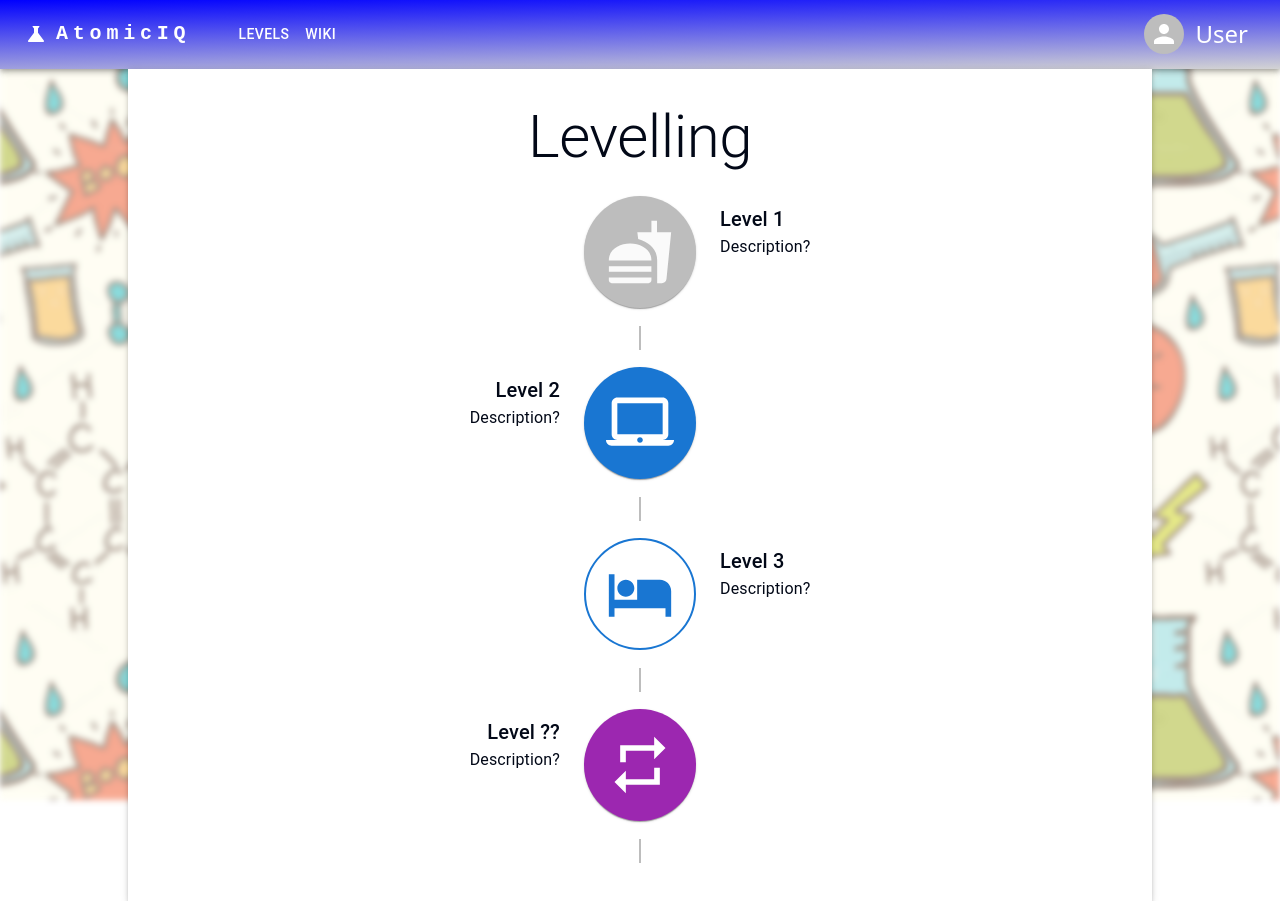
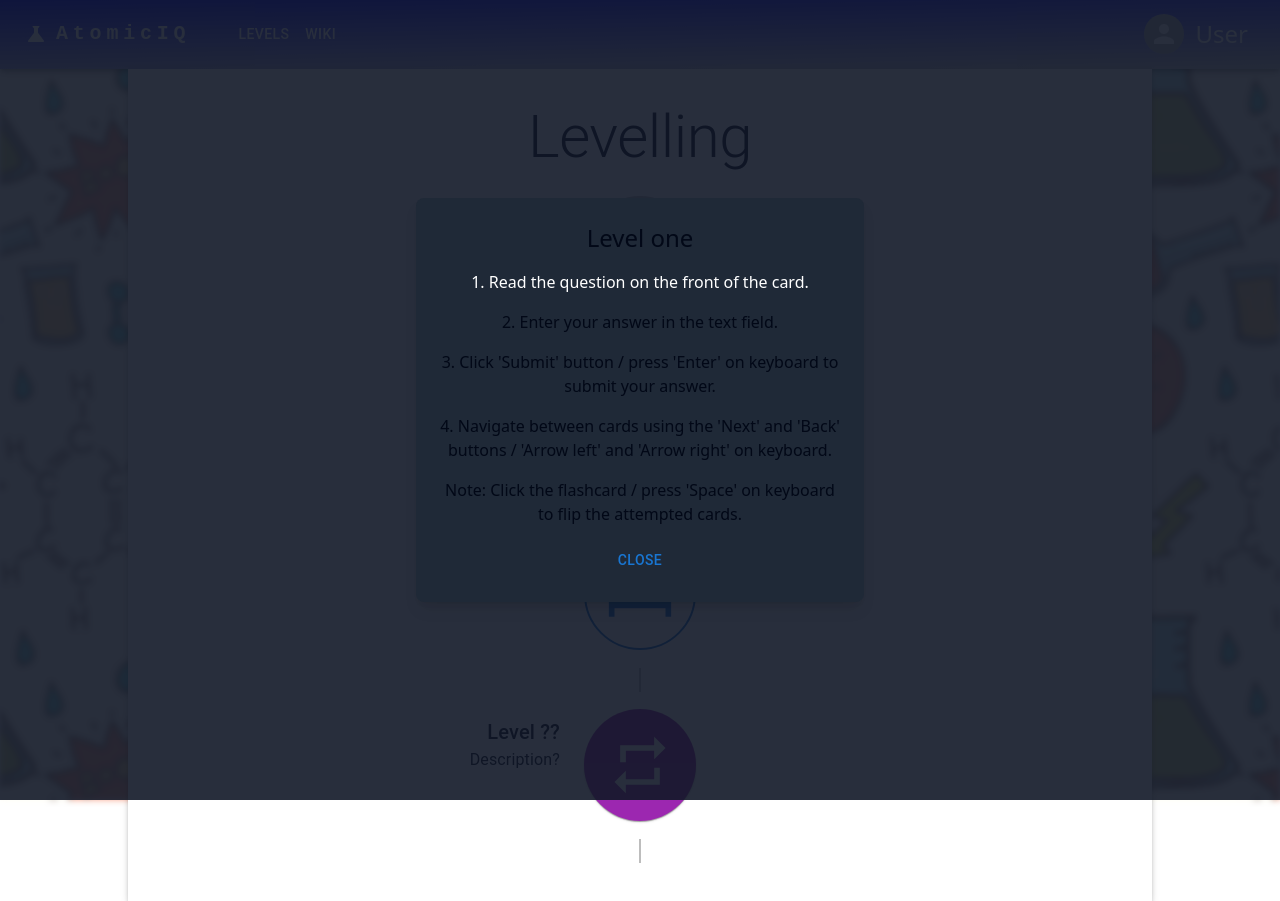
Before and after one commit to swu628/se701-project-React-AtomicIQ, a React (Vite) app in the folder Frontend/: page /levels in a window 1280 px wide. Both pictures are taken after a click on the button 640 px from the left and 252 px from the top of the page. Built offline with nearby package versions, Linux system fonts and the light colour scheme.

Commit message:
level intro pages completed

```diff
--- a/Frontend/src/Pages/Levels.tsx
+++ b/Frontend/src/Pages/Levels.tsx
@@ -1,18 +1,27 @@
-import Timeline from "@mui/lab/Timeline";
-import TimelineItem from "@mui/lab/TimelineItem";
-import TimelineSeparator from "@mui/lab/TimelineSeparator";
-import TimelineConnector from "@mui/lab/TimelineConnector";
-import TimelineContent from "@mui/lab/TimelineContent";
-import TimelineDot from "@mui/lab/TimelineDot";
+import {
+  Timeline,
+  TimelineItem,
+  TimelineSeparator,
+  TimelineConnector,
+  TimelineContent,
+  TimelineDot,
+} from "@mui/lab";
 import FastfoodIcon from "@mui/icons-material/Fastfood";
 import LaptopMacIcon from "@mui/icons-material/LaptopMac";
 import HotelIcon from "@mui/icons-material/Hotel";
 import RepeatIcon from "@mui/icons-material/Repeat";
+import { LevelOne } from "~/components/Levels/LevelOne";
+import { LevelTwo } from "~/components/Levels/LevelTwo";
+import { LevelThree } from "~/components/Levels/LevelThree";
+import { MoreLevels } from "~/components/Levels/MoreLevels";
 import { useState, useEffect } from "react";
 import { Container, Typography, Button } from "@mui/material";
 
 export default function Levels() {
-  const [isVisitingInfo, setIsVisitingInfo] = useState(false);
+  const [isLevelOneVisible, setIsLevelOneVisible] = useState(false);
+  const [isLevelTwoVisible, setIsLevelTwoVisible] = useState(false);
+  const [isLevelThreeVisible, setIsLevelThreeVisible] = useState(false);
+  const [isMoreLevelsVisible, setIsMoreLevelsVisible] = useState(false);
 
   useEffect(() => {
     document.body.classList.add("backgroundImage");
@@ -39,8 +48,20 @@ export default function Levels() {
     height: "3vh",
   };
 
-  function toggleInfo() {
-    setIsVisitingInfo((prev) => !prev);
+  function toggleLevelOne() {
+    setIsLevelOneVisible((prev) => !prev);
+  }
+
+  function toggleLevelTwo() {
+    setIsLevelTwoVisible((prev) => !prev);
+  }
+
+  function toggleLevelThree() {
+    setIsLevelThreeVisible((prev) => !prev);
+  }
+
+  function toggleMoreLevels() {
+    setIsMoreLevelsVisible((prev) => !prev);
   }
 
   return (
@@ -54,7 +75,7 @@ export default function Levels() {
       <Timeline>
         <TimelineItem position="right">
           <TimelineSeparator>
-            <Button onClick={toggleInfo}>
+            <Button onClick={toggleLevelOne}>
               <TimelineDot>
                 <FastfoodIcon sx={timelineIconStyles} />
               </TimelineDot>
@@ -70,7 +91,7 @@ export default function Levels() {
         <TimelineItem position="left">
           <TimelineSeparator>
             <TimelineConnector sx={connectorStyles} />
-            <Button onClick={toggleInfo}>
+            <Button onClick={toggleLevelTwo}>
               <TimelineDot color="primary">
                 <LaptopMacIcon sx={timelineIconStyles} />
               </TimelineDot>
@@ -86,7 +107,7 @@ export default function Levels() {
         <TimelineItem position="right">
           <TimelineSeparator>
             <TimelineConnector sx={connectorStyles} />
-            <Button onClick={toggleInfo}>
+            <Button onClick={toggleLevelThree}>
               <TimelineDot color="primary" variant="outlined">
                 <HotelIcon sx={timelineIconStyles} />
               </TimelineDot>
@@ -102,7 +123,7 @@ export default function Levels() {
         <TimelineItem position="left">
           <TimelineSeparator>
             <TimelineConnector sx={connectorStyles} />
-            <Button onClick={toggleInfo}>
+            <Button onClick={toggleMoreLevels}>
               <TimelineDot color="secondary">
                 <RepeatIcon sx={timelineIconStyles} />
               </TimelineDot>
@@ -118,29 +139,30 @@ export default function Levels() {
         </TimelineItem>
       </Timeline>
 
-      {/* <AnimatePresence>
-        {showRules && (
-          <motion.div
-            className="fixed top-0 left-0 w-full h-full bg-gray-900 bg-opacity-90 flex items-center justify-center z-50"
-            initial={{ x: '-100%' }}
-            animate={{ x: 0 }}
-            exit={{ x: '-100%' }}
-            transition={{ duration: 0.5 }}
-          >
-            <div className="bg-gray-800 p-6 rounded-lg shadow-lg max-w-md text-center">
-              <h2 className="text-2xl mb-4">Rules</h2>
-              <p className="mb-4">1. Read the question on the front of the card.</p>
-              <p className="mb-4">2. Enter your answer in the text field.</p>
-              <p className="mb-4">3. Click 'Submit' button / press 'Enter' on keyboard to submit your answer.</p>
-              <p className="mb-4">4. Navigate between cards using the 'Next' and 'Back' buttons / 'Arrow left' and 'Arrow right' on keyboard.</p>
-              <p className="mb-4">Note: Click the flashcard / press 'Space' on keyboard to flip the attempted cards.</p>
-              <Button onClick={toggleRules} className="px-4 py-2 bg-blue-500 rounded-lg hover:bg-blue-700">
-                Close
-              </Button>
-            </div>
-          </motion.div>
-        )}
-      </AnimatePresence> */}
+      {isLevelOneVisible && (
+        <LevelOne
+          isLevelOneVisible={isLevelOneVisible}
+          toggleLevelOne={toggleLevelOne}
+        />
+      )}
+      {isLevelTwoVisible && (
+        <LevelTwo
+          isLevelTwoVisible={isLevelTwoVisible}
+          toggleLevelTwo={toggleLevelTwo}
+        />
+      )}
+      {isLevelThreeVisible && (
+        <LevelThree
+          isLevelThreeVisible={isLevelThreeVisible}
+          toggleLevelThree={toggleLevelThree}
+        />
+      )}
+      {isMoreLevelsVisible && (
+        <MoreLevels
+          isMoreLevelsVisible={isMoreLevelsVisible}
+          toggleMoreLevels={toggleMoreLevels}
+        />
+      )}
     </Container>
   );
 }
--- /dev/null
+++ b/Frontend/src/components/Levels/LevelOne.tsx
@@ -0,0 +1,49 @@
+import { AnimatePresence, motion } from "framer-motion";
+import { Button } from "@mui/material";
+
+interface Props {
+  isLevelOneVisible: boolean;
+  toggleLevelOne: () => void;
+}
+
+export function LevelOne({ isLevelOneVisible, toggleLevelOne }: Props) {
+  return (
+    <AnimatePresence>
+      {isLevelOneVisible && (
+        <motion.div
+          className="fixed top-0 left-0 w-full h-full bg-gray-900 bg-opacity-90 flex items-center justify-center z-50"
+          initial={{ x: "-100%" }}
+          animate={{ x: 0 }}
+          exit={{ x: "-100%" }}
+          transition={{ duration: 0.5 }}
+        >
+          <div className="bg-gray-800 p-6 rounded-lg shadow-lg max-w-md text-center">
+            <h2 className="text-2xl mb-4">Level one</h2>
+            <p className="mb-4" style={{ color: "white" }}>
+              1. Read the question on the front of the card.
+            </p>
+            <p className="mb-4">2. Enter your answer in the text field.</p>
+            <p className="mb-4">
+              3. Click 'Submit' button / press 'Enter' on keyboard to submit
+              your answer.
+            </p>
+            <p className="mb-4">
+              4. Navigate between cards using the 'Next' and 'Back' buttons /
+              'Arrow left' and 'Arrow right' on keyboard.
+            </p>
+            <p className="mb-4">
+              Note: Click the flashcard / press 'Space' on keyboard to flip the
+              attempted cards.
+            </p>
+            <Button
+              onClick={toggleLevelOne}
+              className="px-4 py-2 bg-blue-500 rounded-lg hover:bg-blue-700"
+            >
+              Close
+            </Button>
+          </div>
+        </motion.div>
+      )}
+    </AnimatePresence>
+  );
+}
--- /dev/null
+++ b/Frontend/src/components/Levels/LevelThree.tsx
@@ -0,0 +1,49 @@
+import { AnimatePresence, motion } from "framer-motion";
+import { Button } from "@mui/material";
+
+interface Props {
+  isLevelThreeVisible: boolean;
+  toggleLevelThree: () => void;
+}
+
+export function LevelThree({ isLevelThreeVisible, toggleLevelThree }: Props) {
+  return (
+    <AnimatePresence>
+      {isLevelThreeVisible && (
+        <motion.div
+          className="fixed top-0 left-0 w-full h-full bg-gray-900 bg-opacity-90 flex items-center justify-center z-50"
+          initial={{ x: "-100%" }}
+          animate={{ x: 0 }}
+          exit={{ x: "-100%" }}
+          transition={{ duration: 0.5 }}
+        >
+          <div className="bg-gray-800 p-6 rounded-lg shadow-lg max-w-md text-center">
+            <h2 className="text-2xl mb-4">Level three</h2>
+            <p className="mb-4" style={{ color: "white" }}>
+              1. Read the question on the front of the card.
+            </p>
+            <p className="mb-4">2. Enter your answer in the text field.</p>
+            <p className="mb-4">
+              3. Click 'Submit' button / press 'Enter' on keyboard to submit
+              your answer.
+            </p>
+            <p className="mb-4">
+              4. Navigate between cards using the 'Next' and 'Back' buttons /
+              'Arrow left' and 'Arrow right' on keyboard.
+            </p>
+            <p className="mb-4">
+              Note: Click the flashcard / press 'Space' on keyboard to flip the
+              attempted cards.
+            </p>
+            <Button
+              onClick={toggleLevelThree}
+              className="px-4 py-2 bg-blue-500 rounded-lg hover:bg-blue-700"
+            >
+              Close
+            </Button>
+          </div>
+        </motion.div>
+      )}
+    </AnimatePresence>
+  );
+}
--- /dev/null
+++ b/Frontend/src/components/Levels/LevelTwo.tsx
@@ -0,0 +1,49 @@
+import { AnimatePresence, motion } from "framer-motion";
+import { Button } from "@mui/material";
+
+interface Props {
+  isLevelTwoVisible: boolean;
+  toggleLevelTwo: () => void;
+}
+
+export function LevelTwo({ isLevelTwoVisible, toggleLevelTwo }: Props) {
+  return (
+    <AnimatePresence>
+      {isLevelTwoVisible && (
+        <motion.div
+          className="fixed top-0 left-0 w-full h-full bg-gray-900 bg-opacity-90 flex items-center justify-center z-50"
+          initial={{ x: "-100%" }}
+          animate={{ x: 0 }}
+          exit={{ x: "-100%" }}
+          transition={{ duration: 0.5 }}
+        >
+          <div className="bg-gray-800 p-6 rounded-lg shadow-lg max-w-md text-center">
+            <h2 className="text-2xl mb-4">Level two</h2>
+            <p className="mb-4" style={{ color: "white" }}>
+              1. Read the question on the front of the card.
+            </p>
+            <p className="mb-4">2. Enter your answer in the text field.</p>
+            <p className="mb-4">
+              3. Click 'Submit' button / press 'Enter' on keyboard to submit
+              your answer.
+            </p>
+            <p className="mb-4">
+              4. Navigate between cards using the 'Next' and 'Back' buttons /
+              'Arrow left' and 'Arrow right' on keyboard.
+            </p>
+            <p className="mb-4">
+              Note: Click the flashcard / press 'Space' on keyboard to flip the
+              attempted cards.
+            </p>
+            <Button
+              onClick={toggleLevelTwo}
+              className="px-4 py-2 bg-blue-500 rounded-lg hover:bg-blue-700"
+            >
+              Close
+            </Button>
+          </div>
+        </motion.div>
+      )}
+    </AnimatePresence>
+  );
+}
--- /dev/null
+++ b/Frontend/src/components/Levels/MoreLevels.tsx
@@ -0,0 +1,49 @@
+import { AnimatePresence, motion } from "framer-motion";
+import { Button } from "@mui/material";
+
+interface Props {
+  isMoreLevelsVisible: boolean;
+  toggleMoreLevels: () => void;
+}
+
+export function MoreLevels({ isMoreLevelsVisible, toggleMoreLevels }: Props) {
+  return (
+    <AnimatePresence>
+      {isMoreLevelsVisible && (
+        <motion.div
+          className="fixed top-0 left-0 w-full h-full bg-gray-900 bg-opacity-90 flex items-center justify-center z-50"
+          initial={{ x: "-100%" }}
+          animate={{ x: 0 }}
+          exit={{ x: "-100%" }}
+          transition={{ duration: 0.5 }}
+        >
+          <div className="bg-gray-800 p-6 rounded-lg shadow-lg max-w-md text-center">
+            <h2 className="text-2xl mb-4">More levels</h2>
+            <p className="mb-4" style={{ color: "white" }}>
+              1. Read the question on the front of the card.
+            </p>
+            <p className="mb-4">2. Enter your answer in the text field.</p>
+            <p className="mb-4">
+              3. Click 'Submit' button / press 'Enter' on keyboard to submit
+              your answer.
+            </p>
+            <p className="mb-4">
+              4. Navigate between cards using the 'Next' and 'Back' buttons /
+              'Arrow left' and 'Arrow right' on keyboard.
+            </p>
+            <p className="mb-4">
+              Note: Click the flashcard / press 'Space' on keyboard to flip the
+              attempted cards.
+            </p>
+            <Button
+              onClick={toggleMoreLevels}
+              className="px-4 py-2 bg-blue-500 rounded-lg hover:bg-blue-700"
+            >
+              Close
+            </Button>
+          </div>
+        </motion.div>
+      )}
+    </AnimatePresence>
+  );
+}
```
Also changed, not shown: Frontend/src/Pages/FlashCard.tsx (+109 -48 lines).
